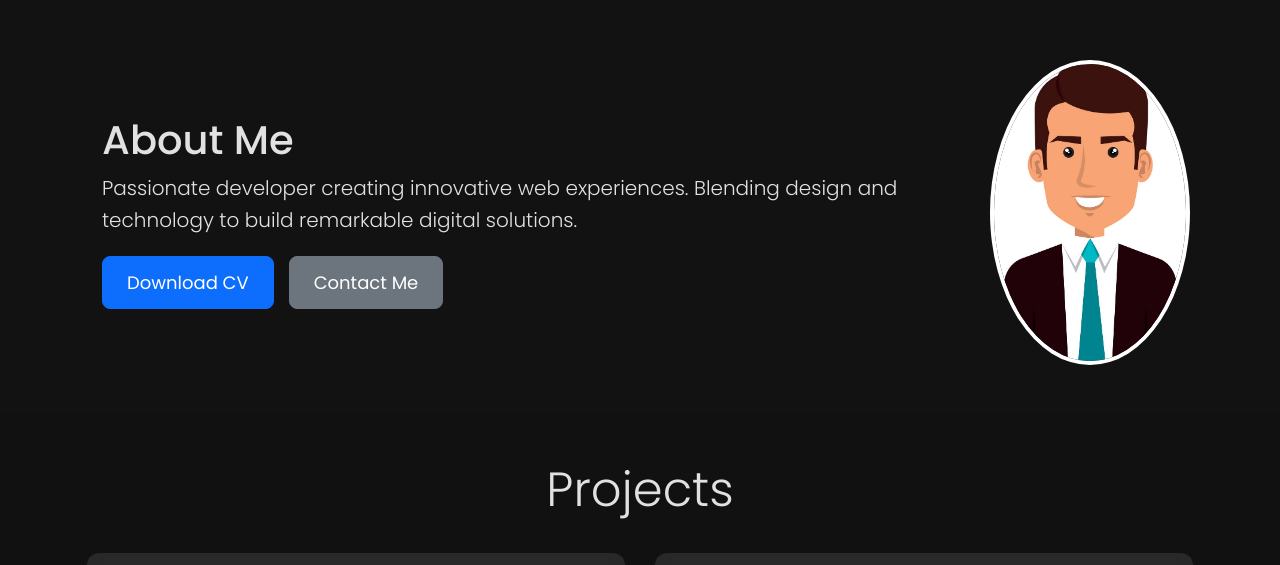
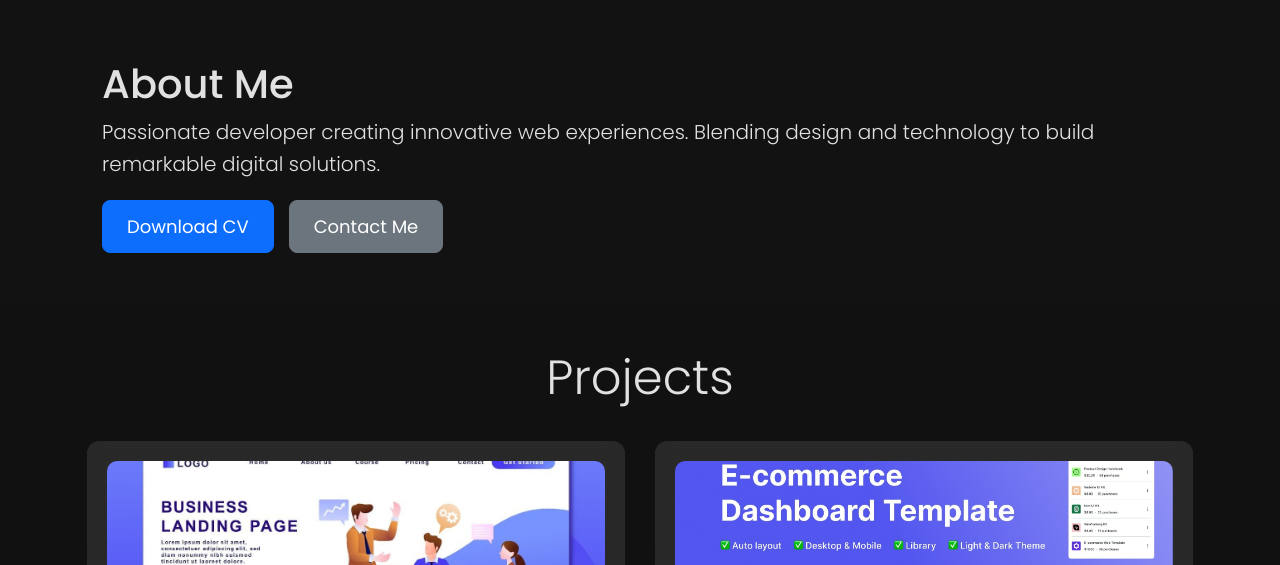
Before and after one commit to Manav-Shaji/Portfolio-Webpage, a plain HTML site: page index.html in a window 1280 px wide. Shown: the part 788-1353 px from the top of the page. Drawn offline with nearby package versions, Linux system fonts and the light colour scheme.

Commit message:
Update index.html

```diff
--- a/index.html
+++ b/index.html
@@ -56,9 +56,6 @@
                 <a href="path-to-your-cv.pdf" download class="btn btn-primary">Download CV</a>
                 <a href="#contact" class="btn btn-secondary">Contact Me</a>
             </div>
-        </div>
-        <div class="profile-container text-center">
-            <img src="Assets/Images/Profile.jpg" alt="Profile" class="profile-image">
         </div>
     </section>
 
```
